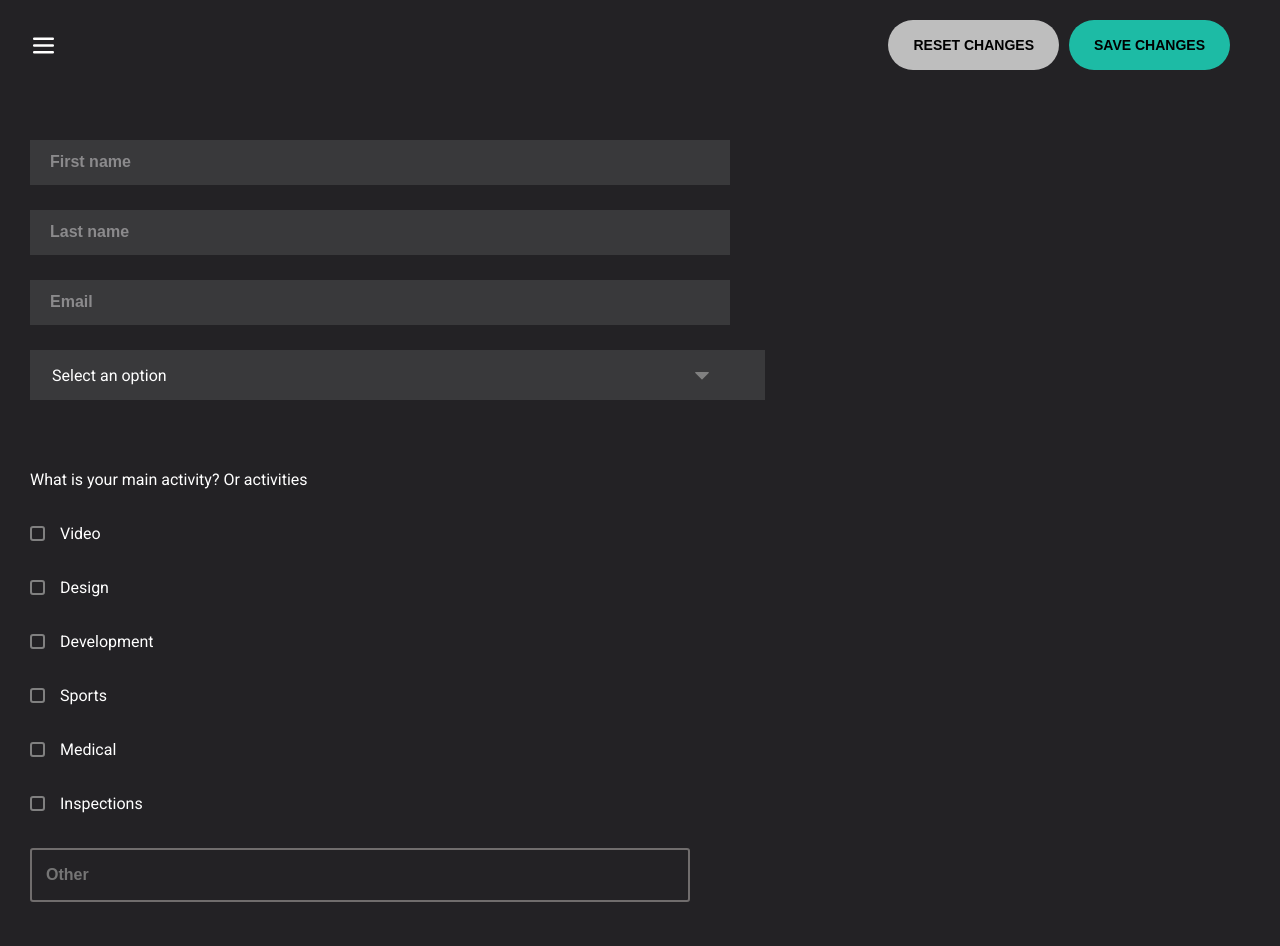
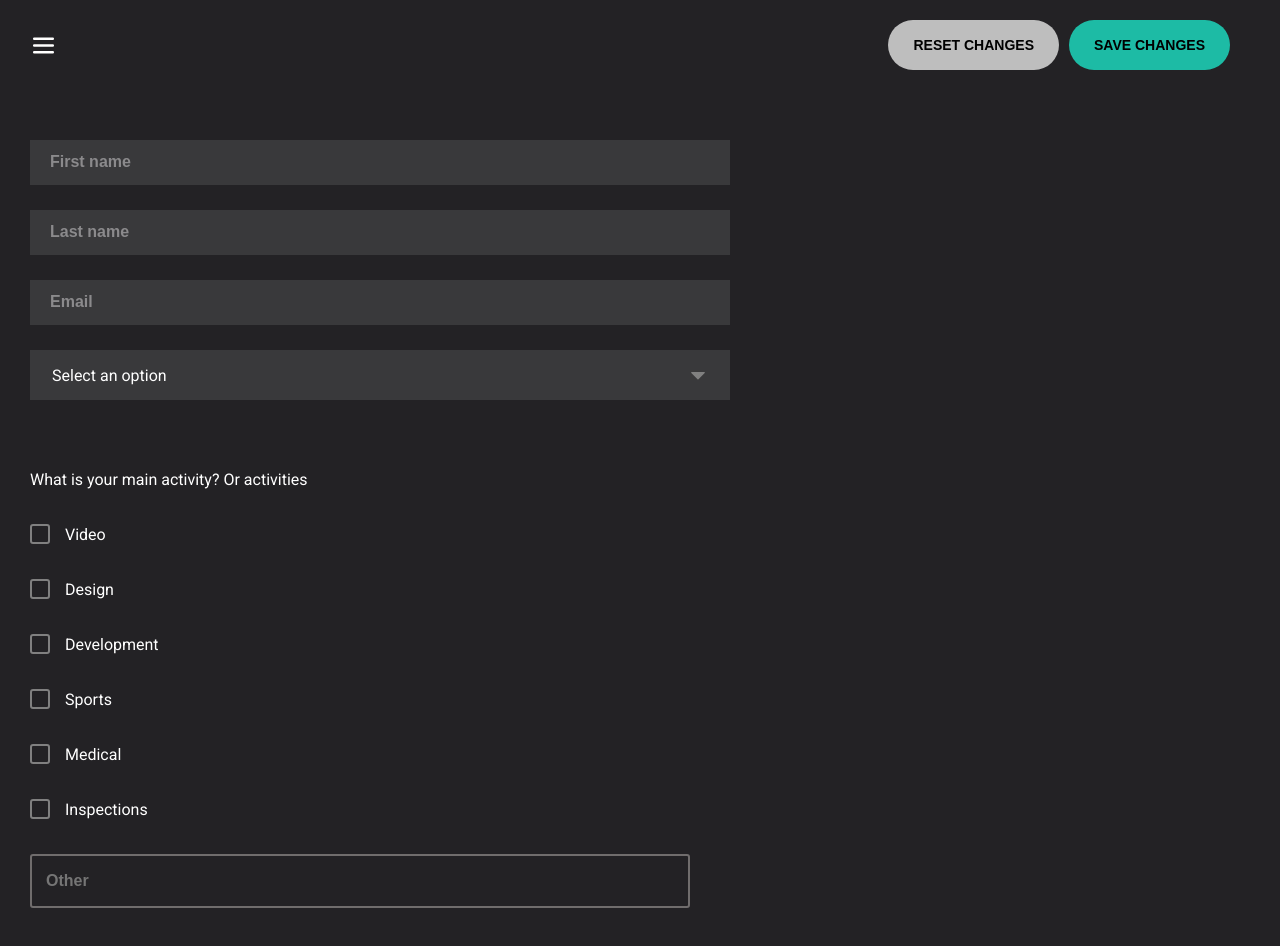
Before and after one commit to iagoPinheiro1401/pactto_challenge, a Next.js app: page /personalInformation in a window 1280 px wide. Shown: the top 946 px of the page. Built offline with nearby package versions, Linux system fonts and the light colour scheme.

Commit message:
adjusted style of: Checkbox, SelectInput

```diff
--- a/src/components/input/Checkbox.jsx
+++ b/src/components/input/Checkbox.jsx
@@ -10,8 +10,8 @@ const Container = styled.div`
 `
 
 const StyledCheckbox = styled.div`
-    width: 15px;
-    height: 15px;
+    width: 20px;
+    height: 20px;
     border: ${props => (props.select ? "solid 2px #1994FC" : "solid 2px gray")};
     border-radius: 3px;
     background-color: ${props => (props.select ? "#1994FC" : "transparent")};
--- a/src/components/input/SelectInput.jsx
+++ b/src/components/input/SelectInput.jsx
@@ -3,7 +3,7 @@ import styled from 'styled-components'
 import { CaretDown } from '@phosphor-icons/react'
 
 const DropdownContainer = styled.div`
-  max-width: 735px;
+  max-width: 700px;
   background-color: #39393B;
   padding: 0 2px;
   color: white;
```
